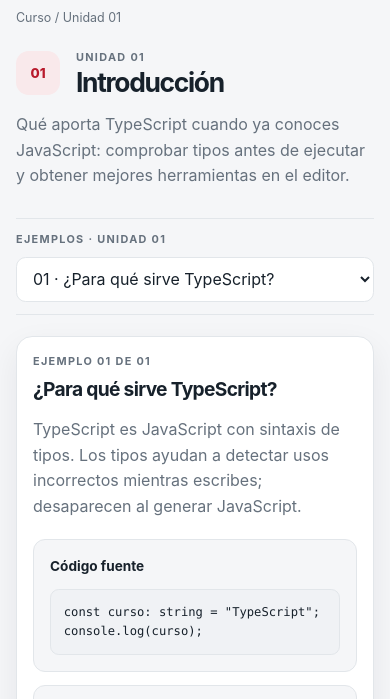
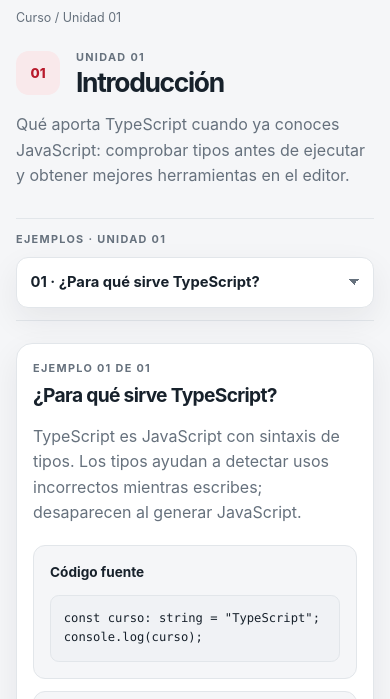
Before and after one commit to pepesan/curso-typescript-twitch, a website built with Vite: page index.html in a window 390 px wide. Shown: the part 78-777 px from the top of the page. Built offline with nearby package versions, Linux system fonts and the light colour scheme.

Commit message:
style: mejora el selector móvil de ejemplos

```diff
--- a/src/styles/_layout.scss
+++ b/src/styles/_layout.scss
@@ -565,18 +565,42 @@
   .example-select {
     display: block;
     width: 100%;
-    min-height: 2.8rem;
+    min-height: 3.2rem;
     border: 1px solid var(--color-border);
-    border-radius: 0.6rem;
+    border-radius: 0.75rem;
     background: var(--color-surface);
     color: var(--color-text);
     font: inherit;
-    padding: 0.5rem 0.75rem;
+    font-size: 0.92rem;
+    font-weight: 650;
+    padding: 0.65rem 2.8rem 0.65rem 0.85rem;
+    appearance: none;
+    cursor: pointer;
+    box-shadow: var(--shadow-soft);
+    background-image:
+      linear-gradient(45deg, transparent 50%, var(--color-muted) 50%),
+      linear-gradient(135deg, var(--color-muted) 50%, transparent 50%);
+    background-position:
+      calc(100% - 1.15rem) 50%,
+      calc(100% - 0.85rem) 50%;
+    background-size: 6px 6px;
+    background-repeat: no-repeat;
+    transition: border-color 150ms ease, box-shadow 150ms ease, background-color 150ms ease;
+
+    &:hover {
+      border-color: var(--color-accent);
+    }
 
     &:focus-visible {
       border-color: var(--color-accent);
-      outline: 2px solid var(--color-accent);
+      outline: 3px solid var(--color-accent);
       outline-offset: 2px;
+      box-shadow: 0 0 0 4px var(--color-accent-soft);
+    }
+
+    option {
+      background: var(--color-surface);
+      color: var(--color-text);
     }
   }
 
```
